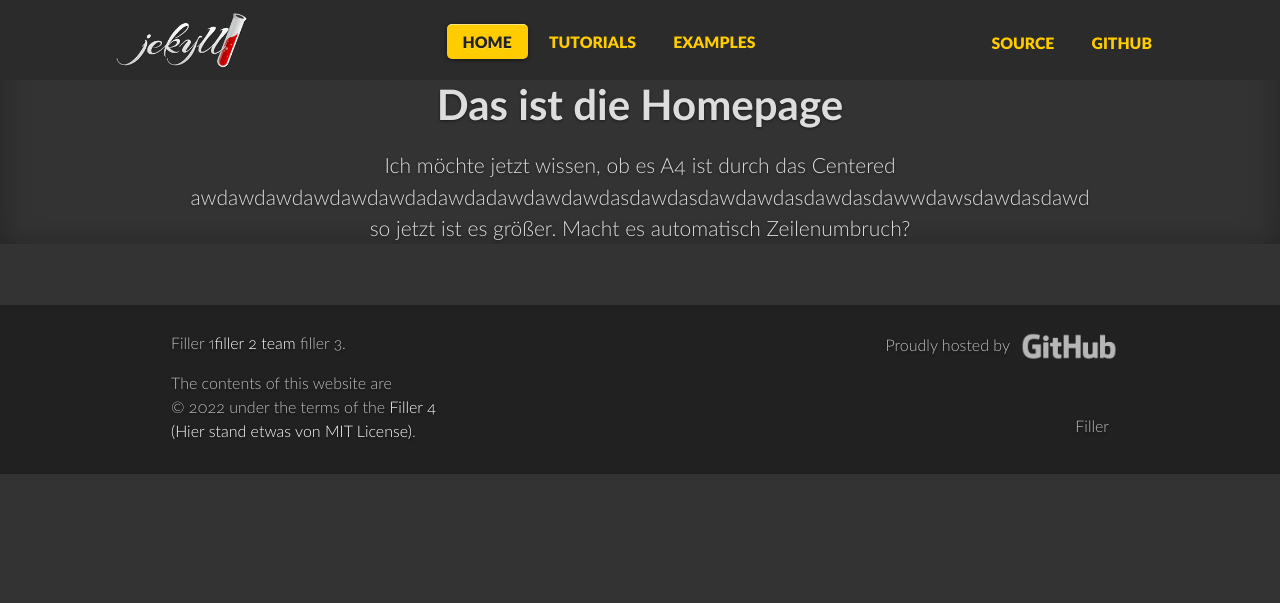
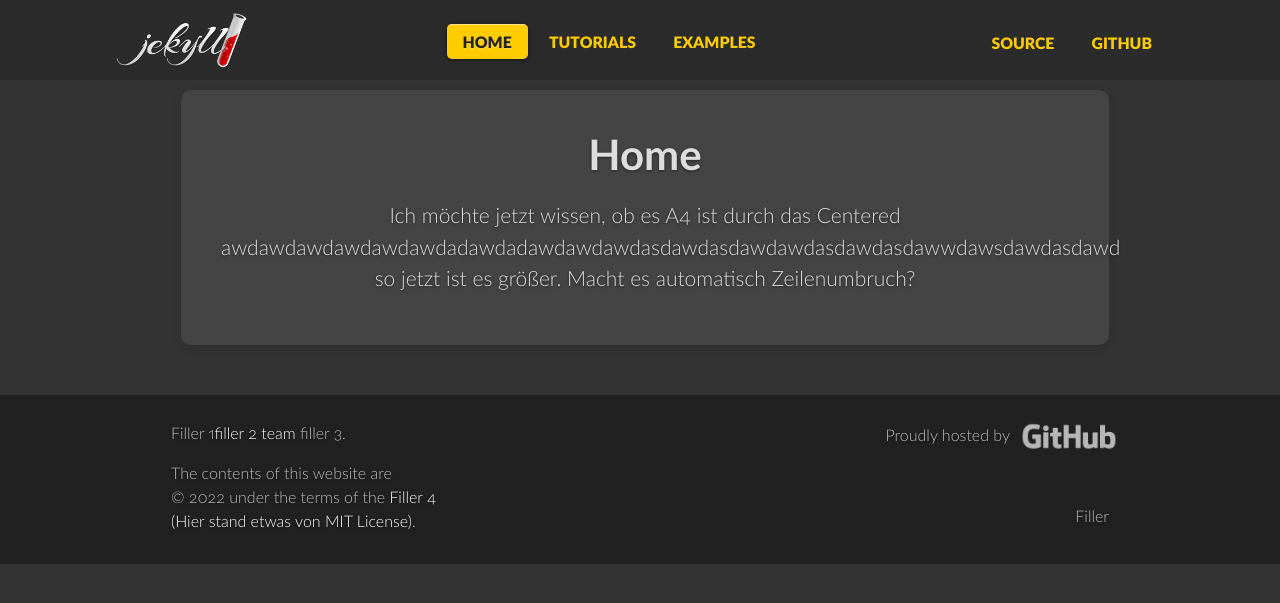
Before and after one commit to EcksteinD/EcksteinD.github.io, a Jekyll site: the page built from index.markdown, in a window 1280 px wide. Shown: the top 603 px of the page. Built offline with Jekyll 4.4.1, drawn with Linux system fonts in a browser that asks for light colours; comment, search, counter and statistics services are not loaded.

Commit message:
added pics for now

```diff
--- a/index.markdown
+++ b/index.markdown
@@ -2,10 +2,9 @@
 # Feel free to add content and custom Front Matter to this file.
 # To modify the layout, see https://jekyllrb.com/docs/themes/#overriding-theme-defaults
 title: Home
-layout: default
+layout: page
 ---
 
-# Das ist die Homepage
 Ich möchte jetzt wissen, ob es A4 ist durch das Centered\\
 awdawdawdawdawdawdadawdadawdawdawdasdawdasdawdawdasdawdasdawwdawsdawdasdawd\\
 so jetzt ist es größer. Macht es automatisch Zeilenumbruch?
```
